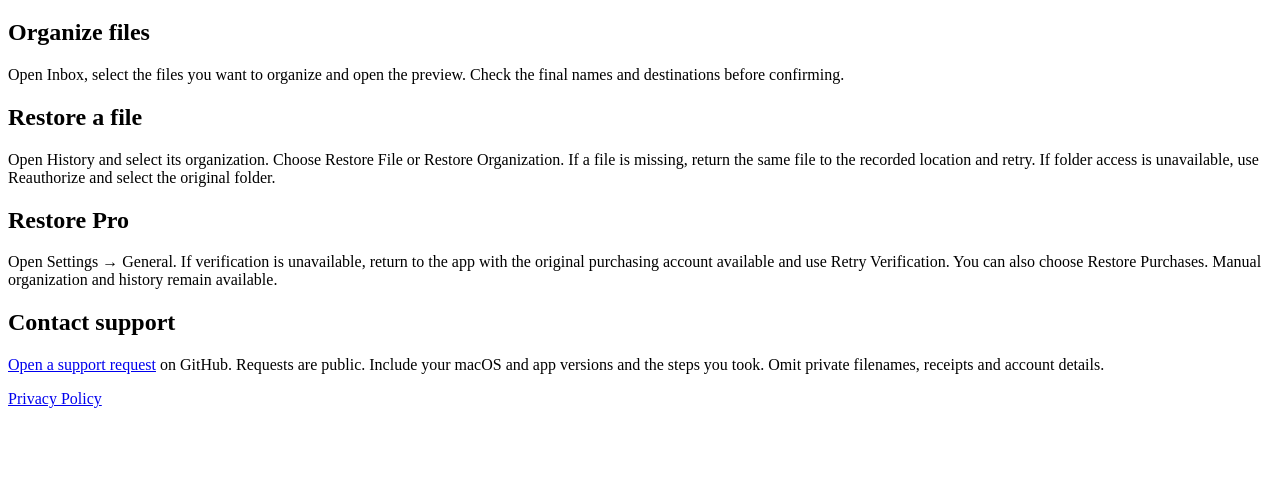
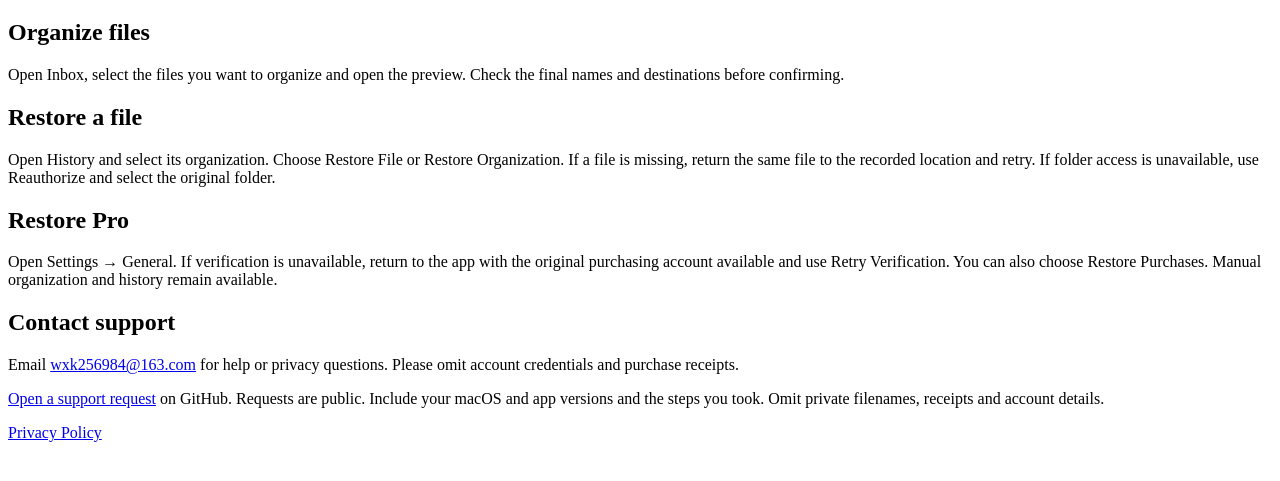
Before and after one commit to Jay-Savitar/downloads-inbox-support, a plain HTML site: page support.html in a window 1280 px wide. Shown: the part 61-542 px from the top of the page. Drawn offline with Linux system fonts and the light colour scheme.

Commit message:
Add public support contact

```diff
--- a/support.html
+++ b/support.html
@@ -1 +1 @@
-<!doctype html><html lang="en"><meta charset="utf-8"><meta name="viewport" content="width=device-width, initial-scale=1"><title>Downloads Inbox Support</title><main><h1>Downloads Inbox Support</h1><h2>Organize files</h2><p>Open Inbox, select the files you want to organize and open the preview. Check the final names and destinations before confirming.</p><h2>Restore a file</h2><p>Open History and select its organization. Choose Restore File or Restore Organization. If a file is missing, return the same file to the recorded location and retry. If folder access is unavailable, use Reauthorize and select the original folder.</p><h2>Restore Pro</h2><p>Open Settings → General. If verification is unavailable, return to the app with the original purchasing account available and use Retry Verification. You can also choose Restore Purchases. Manual organization and history remain available.</p><h2>Contact support</h2><p><a href="https://github.com/Jay-Savitar/downloads-inbox-support/issues/new">Open a support request</a> on GitHub. Requests are public. Include your macOS and app versions and the steps you took. Omit private filenames, receipts and account details.</p><p><a href="privacy.html">Privacy Policy</a></p></main></html>
+<!doctype html><html lang="en"><meta charset="utf-8"><meta name="viewport" content="width=device-width, initial-scale=1"><title>Downloads Inbox Support</title><main><h1>Downloads Inbox Support</h1><h2>Organize files</h2><p>Open Inbox, select the files you want to organize and open the preview. Check the final names and destinations before confirming.</p><h2>Restore a file</h2><p>Open History and select its organization. Choose Restore File or Restore Organization. If a file is missing, return the same file to the recorded location and retry. If folder access is unavailable, use Reauthorize and select the original folder.</p><h2>Restore Pro</h2><p>Open Settings → General. If verification is unavailable, return to the app with the original purchasing account available and use Retry Verification. You can also choose Restore Purchases. Manual organization and history remain available.</p><h2>Contact support</h2><p>Email <a href="mailto:wxk256984@163.com">wxk256984@163.com</a> for help or privacy questions. Please omit account credentials and purchase receipts.</p><p><a href="https://github.com/Jay-Savitar/downloads-inbox-support/issues/new">Open a support request</a> on GitHub. Requests are public. Include your macOS and app versions and the steps you took. Omit private filenames, receipts and account details.</p><p><a href="privacy.html">Privacy Policy</a></p></main></html>
```
